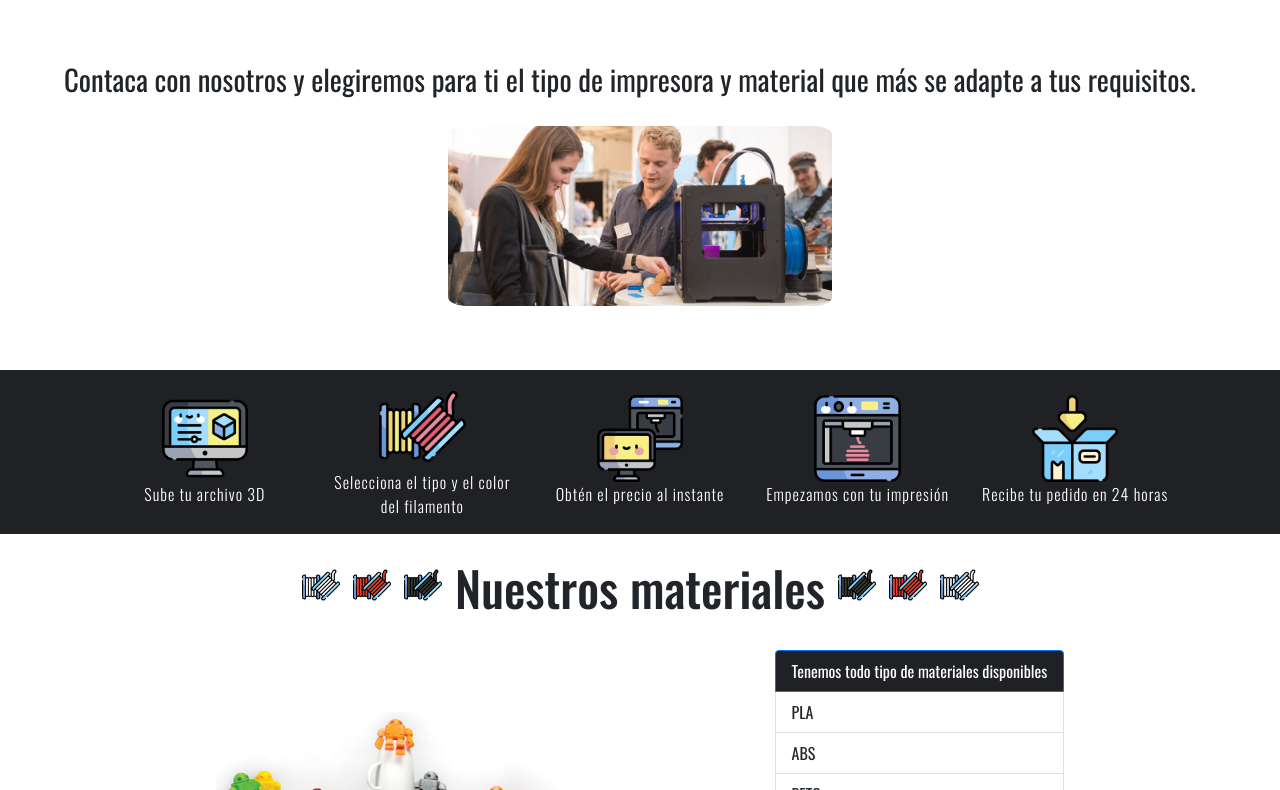
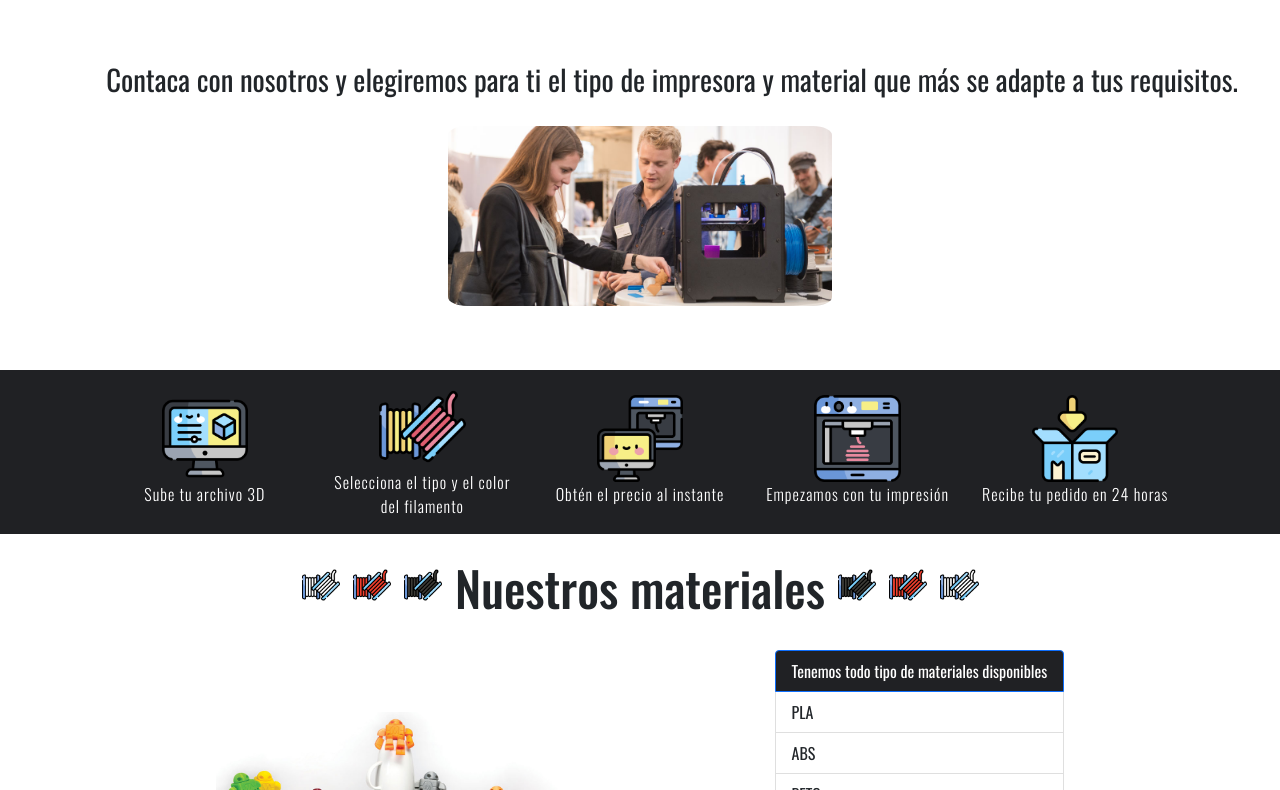
Before and after one commit to MarcoGiacchetta/mgj3d, a website: page index.html in a window 1280 px wide. Shown: the part 611-1401 px from the top of the page. Drawn offline with nearby package versions, Linux system fonts and the light colour scheme.

Commit message:
corrección parrafo

```diff
--- a/index.html
+++ b/index.html
@@ -90,7 +90,7 @@
     </section>
 
     <section class="biografia">
-        <p>
+        <p class="parrafoimg">
             Contaca con nosotros y elegiremos para ti el tipo de impresora y material que más se adapte a
             tus requisitos.
         </p>
--- a/scss/_biografia.scss
+++ b/scss/_biografia.scss
@@ -16,10 +16,9 @@
   }
 
   p {
-
+    display: inline-block;
     font-size: 180%;
-    width: 90%;
-    margin: 5% 0% 2% 0%;
+    margin: 5% 0% 2% 5%;
   }
 
   img {
```
Also changed, not shown: css/styles.css.
